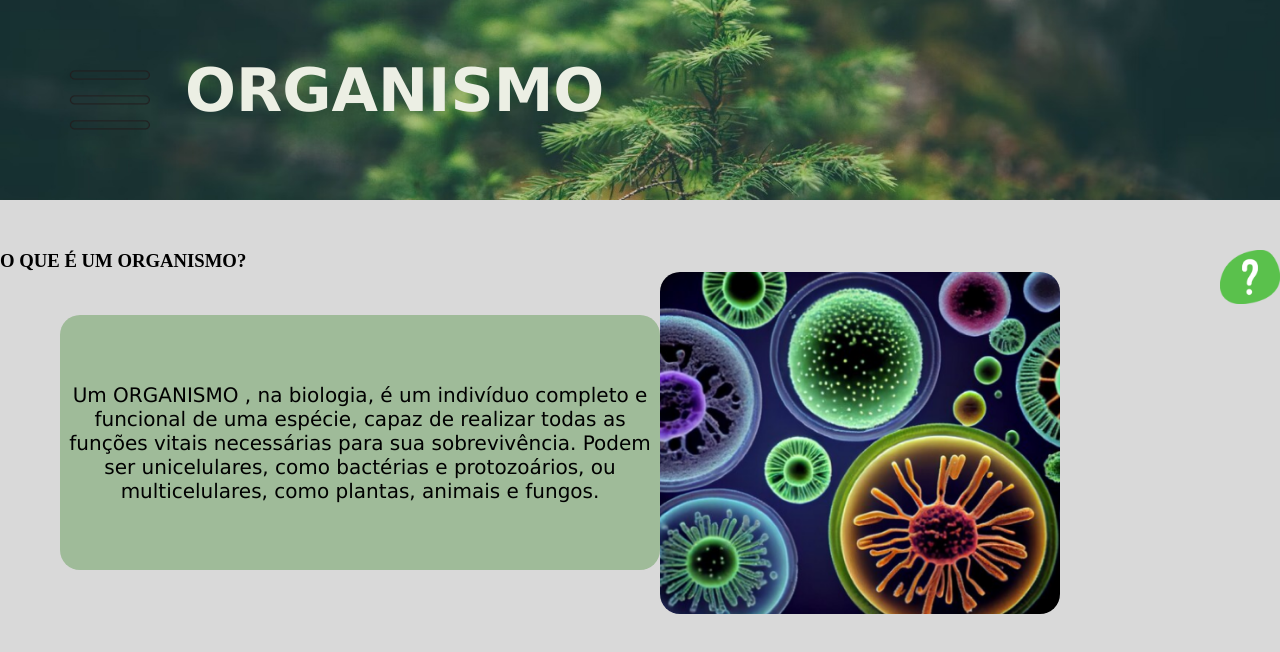
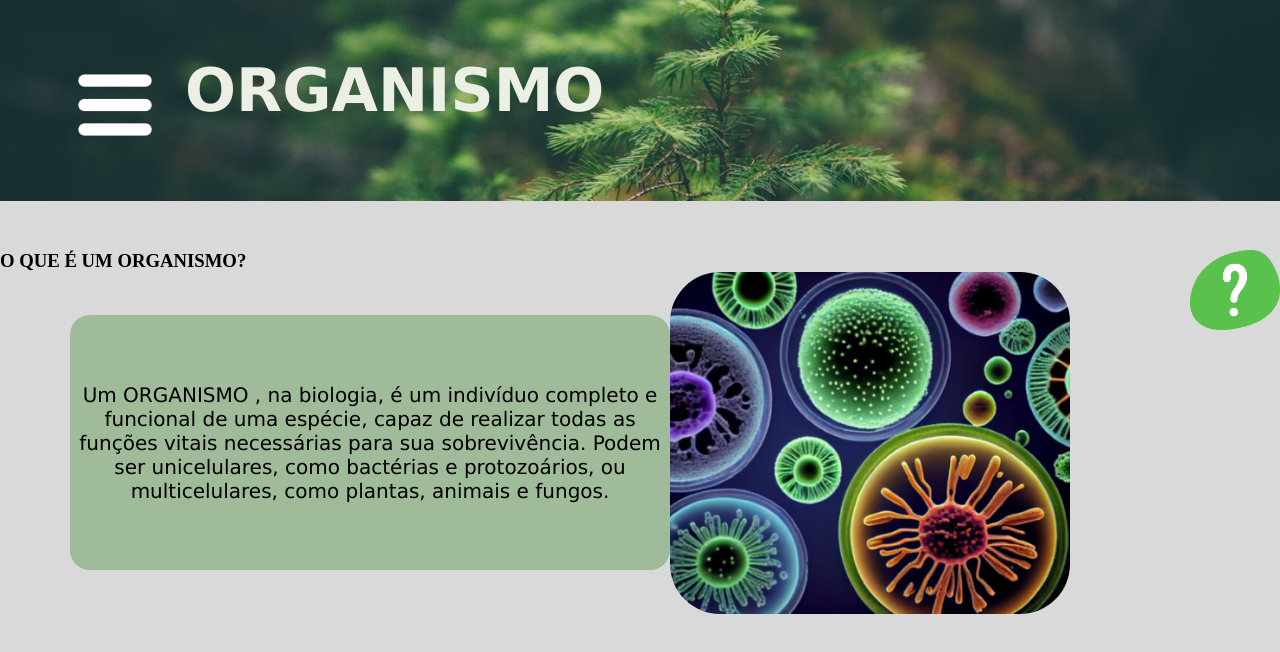
Before and after one commit to 23lavi/conteudo-ecobio, a plain HTML site: page index.html in a window 1280 px wide. Drawn offline with Linux system fonts and the light colour scheme; a web font is replaced by a local one.

Commit message:
icone do menu

```diff
--- a/index.html
+++ b/index.html
@@ -13,7 +13,7 @@
        <div class="conteudo-geral">
         <div class="menu-organismo">
             <img class="organismo" src="img/organismo-menu-img.jpg" alt="img organismo">
-            <img class="icone-menu" src="img/icone-menu-img.png" alt="icone do menu">
+            <img class="icone-menu" src="img/img-menu-icone.png" alt="icone do menu">
 
             <h1>ORGANISMO</h1>
         </div>
--- a/style.css
+++ b/style.css
@@ -24,8 +24,8 @@ body{
 }
 
 .organismo {
-    width: 100%;
-    height: 200px;
+    width: 101%;
+    height: 201px;
     object-fit: cover;
 }
 
@@ -33,7 +33,7 @@ body{
     position: absolute;
     top: 50px;
     left: 60px;
-    width: 100px;
+    width: 110px;
     height: auto;
 }
 
@@ -48,9 +48,8 @@ body{
 
 .img-duvida {
     float: right;
-    margin-left: 100px;
-    width: 60px;
-    height: auto;
+    margin-left: 50px;
+    width: 90px;
 }
 
 .oque-e p{
@@ -84,11 +83,11 @@ body{
     width: 400px;
     height: auto;
     background-image: none;
-    border-radius: 20px;
+    border-radius: 50px;
 }
 
 
-.oque-e {
+.oque-e{
     display: flex;
     justify-content: center;
     align-items: center;
```
Also changed, not shown: img/icone-menu-img.png (deleted), img/img-menu-icone.png (added).
